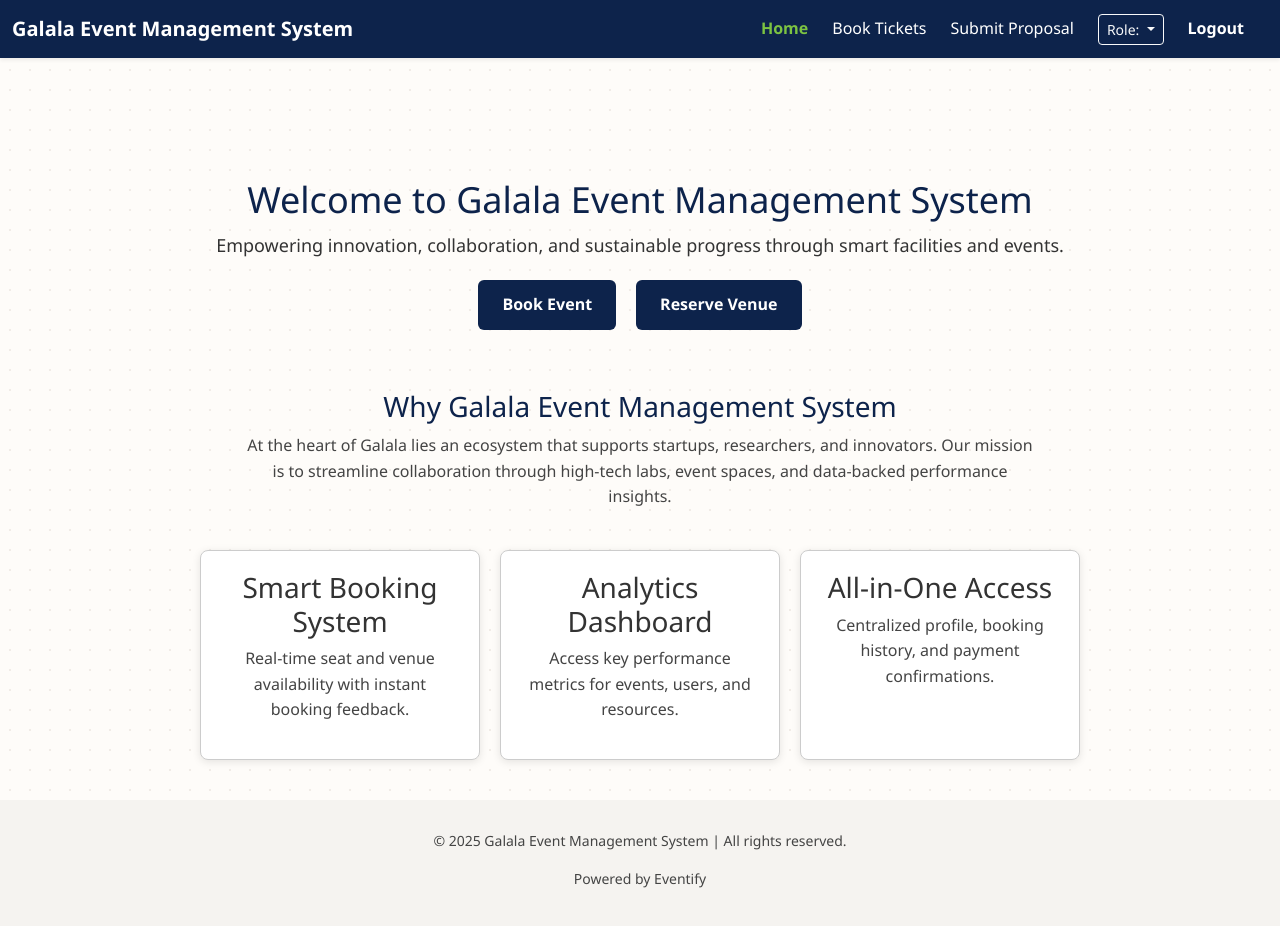
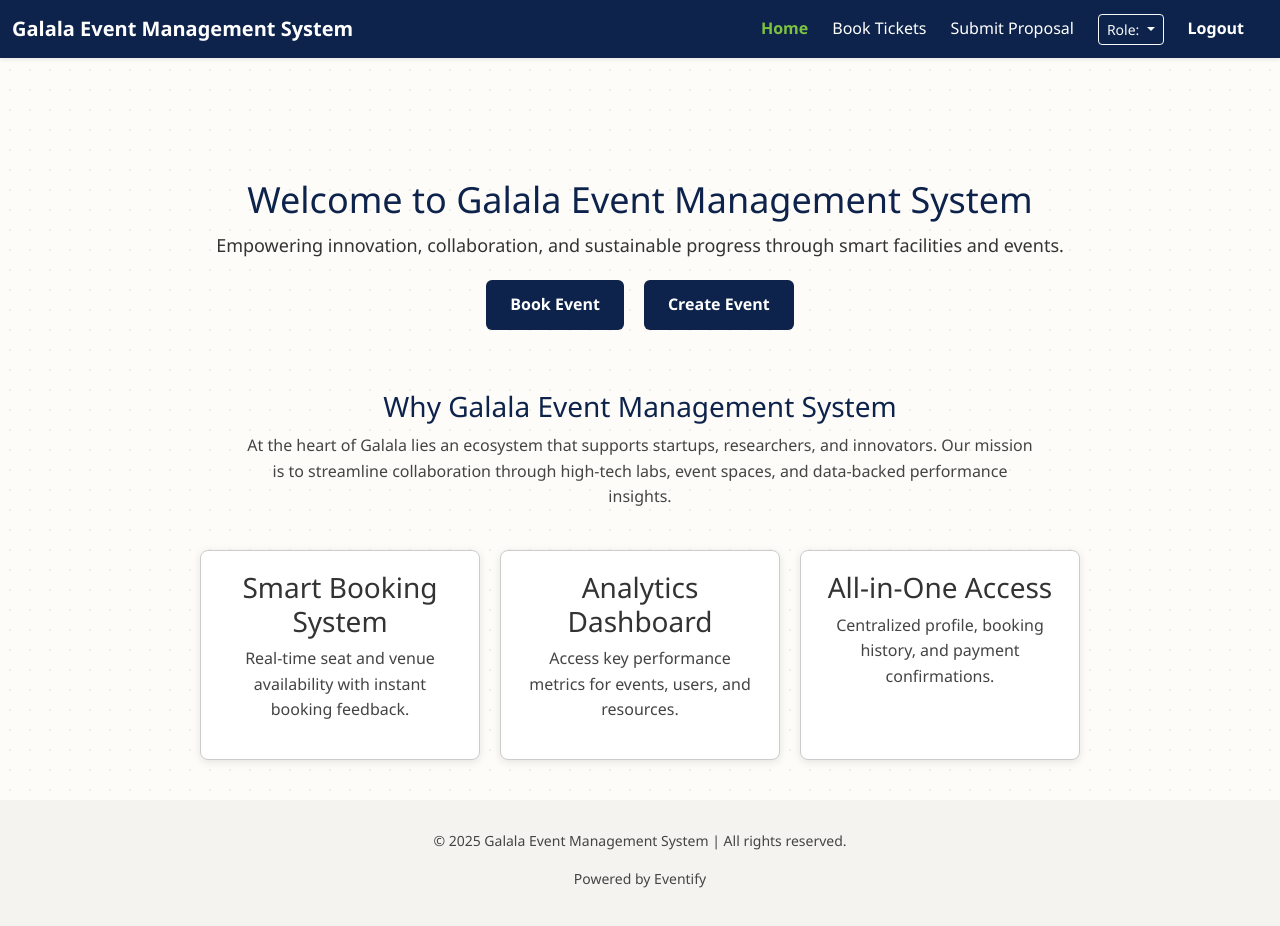
Before and after one commit to ZiadH121/guEMS, a React (Vite) app in the folder client/: page / in a window 1280 px wide. Shown: the top 926 px of the page. Built offline with nearby package versions, Linux system fonts and the light colour scheme; sample sign-in values are in the browser's storage.

Commit message:
Adjusted incorrect button wording on the home page.

```diff
--- a/client/src/locales/en/translation.json
+++ b/client/src/locales/en/translation.json
@@ -3,7 +3,7 @@
     "title": "Welcome to Galala Event Management System",
     "subtitle": "Empowering innovation, collaboration, and sustainable progress through smart facilities and events.",
     "bookEvent": "Book Event",
-    "reserveVenue": "Reserve Venue",
+    "createEvent": "Create Event",
     "myBookings": "My Bookings",
     "viewMetrics": "View Metrics",
     "adminPanel": "Admin Panel",
--- a/client/src/pages/Home.jsx
+++ b/client/src/pages/Home.jsx
@@ -25,7 +25,7 @@ const Home = () => {
             <Link to="/ticket-booking" style={heroButton}>{t('home.bookEvent')}</Link>
 
             {!isVisitor && (
-              <Link to="/venue-booking" style={heroButton}>{t('home.reserveVenue')}</Link>
+              <Link to="/venue-booking" style={heroButton}>{t('home.createEvent')}</Link>
             )}
 
             {/* <Link to="/my-bookings" style={heroButton}>{t('home.myBookings')}</Link> */}
```
